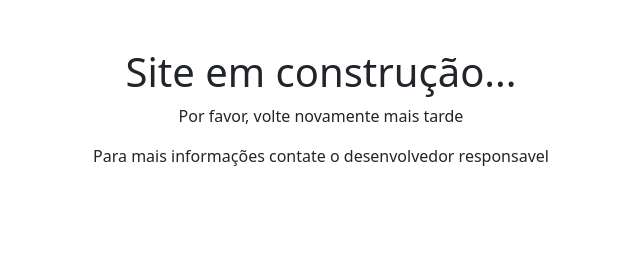
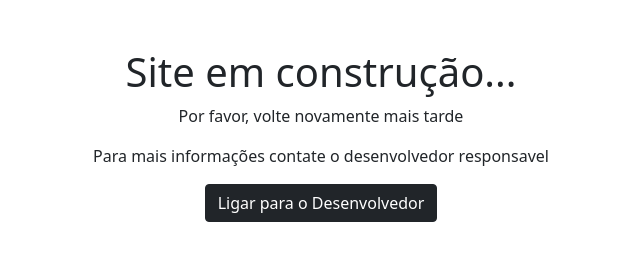
Before and after one commit to romariofortes/git-e-github-na-pratica, a plain HTML site: page index.html in a window 1280 px wide. Shown: the whole page, without its empty margins (319-959 px from the left). Drawn offline with nearby package versions, Linux system fonts and the light colour scheme.

Commit message:
Adicionado o botao para contatr o suporte

```diff
--- a/index.html
+++ b/index.html
@@ -15,6 +15,7 @@
         <h1>Site em construção...</h1>
         <p>Por favor, volte novamente mais tarde</p>
         <p>Para mais informações contate o desenvolvedor responsavel</p>
+        <button class="btn btn-dark">Ligar para o Desenvolvedor</button>
     </div>
 
 
```
